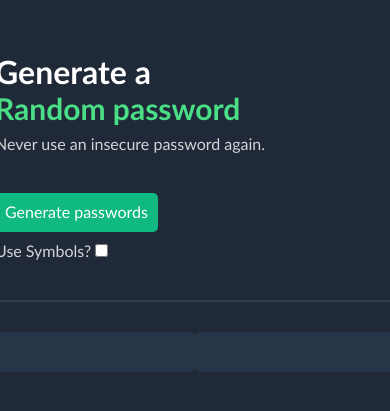
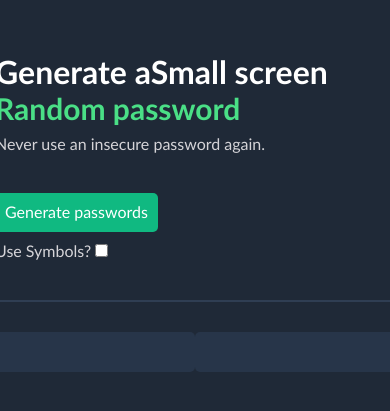
Before and after one commit to Zeffyr-Scuro/RandomPasswordGenerator, a plain HTML site: page index.html in a window 390 px wide. Shown: the part 249-660 px from the top of the page. Drawn offline with nearby package versions, Linux system fonts and the light colour scheme.

Commit message:
work on smaller screens

```diff
--- a/index.css
+++ b/index.css
@@ -1,5 +1,21 @@
 *, *::after, *::before{
     box-sizing: border-box;
+}
+
+@media (min-width: 1100px) {
+  h1:after {
+    content: 'Large screen';
+  }
+}
+@media (max-width: 1100px) {
+  h1:after {
+    content: 'Medium screen';
+  }
+}
+@media (max-width: 480px) {
+  h1:after {
+    content: 'Small screen';
+  }
 }
 
 body {
```
